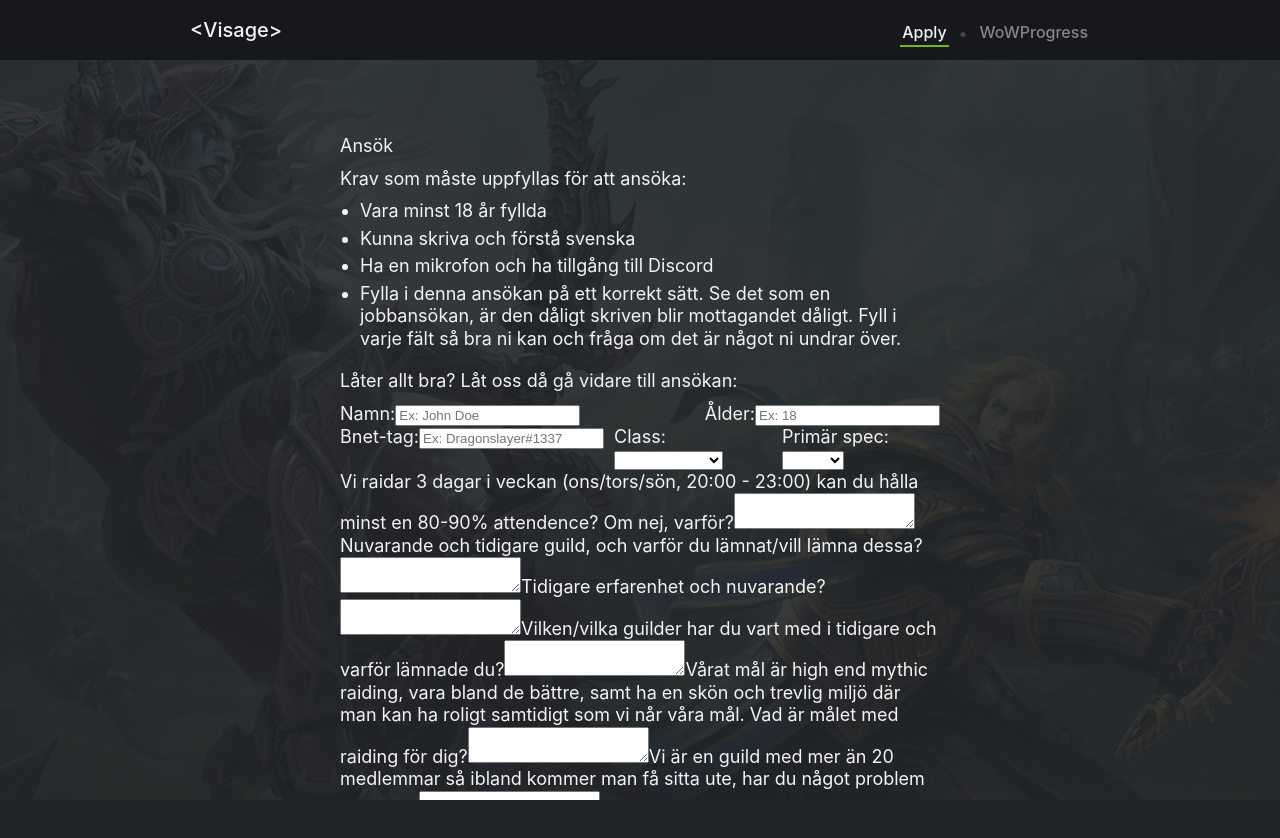
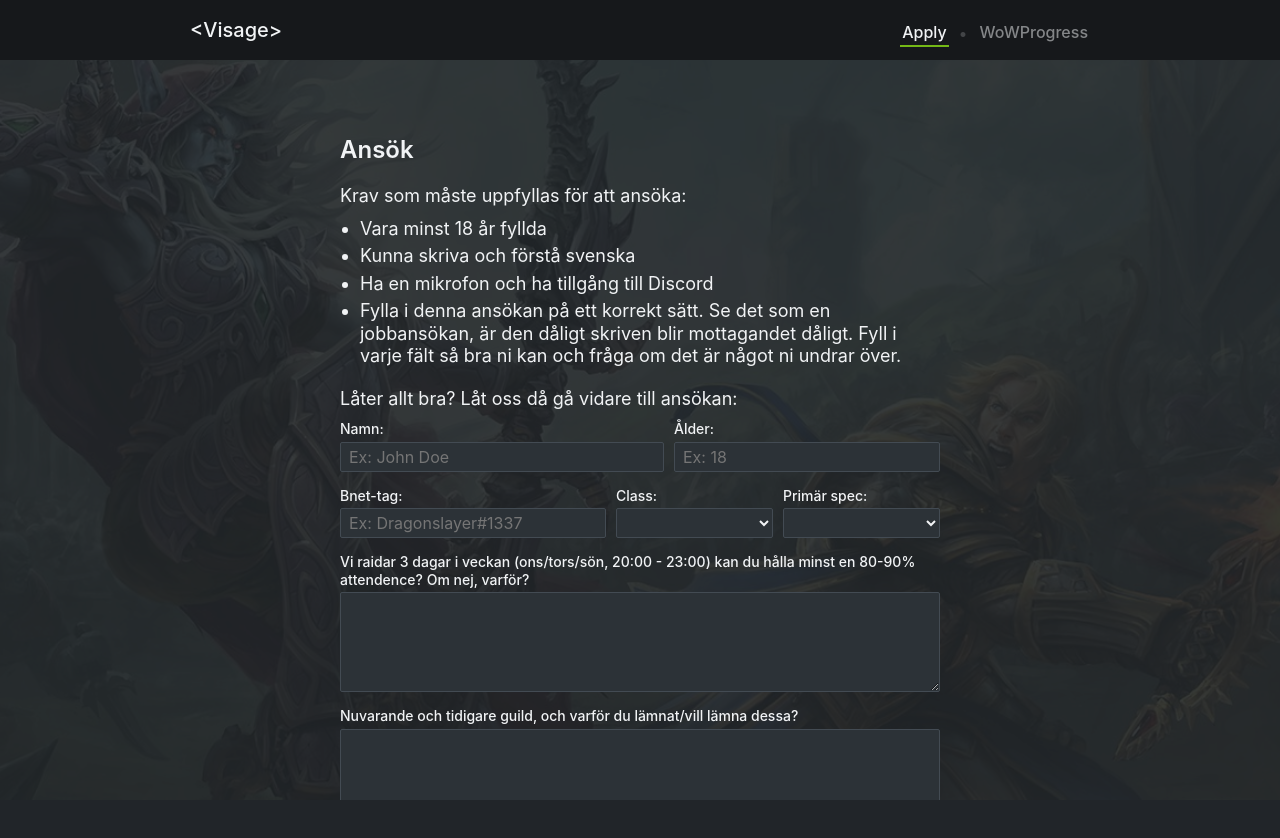
Before and after one commit to carlssonemil/visage, a Vue app: page /apply in a window 1280 px wide. Shown: the top 838 px of the page. Built offline with nearby package versions, Linux system fonts and the light colour scheme; no server answers; what vuefire would draw is missing.

Commit message:
:art: Move various styles to App.vue

```diff
--- a/src/App.vue
+++ b/src/App.vue
@@ -12,7 +12,7 @@
         </div>
       </div>
     </header>
-    <main>
+    <main id="main">
       <div class="container">
         <router-view/>
       </div>
@@ -149,6 +149,12 @@ header {
   }
 }
 
+h2 {
+  font-size: 24px !important;
+  font-weight: 600 !important;
+  margin: 0 0 20px !important;
+}
+
 a {
   color: $primary-color;
   text-decoration: none;
@@ -174,5 +180,82 @@ button, .button {
     background: darken($primary-color, 10%);
     text-decoration: none;
   }
+
+  + button {
+    margin-left: 8px;
+  }
+
+  &.red {
+    background: $color-red;
+
+    &:hover {
+      background: darken($color-red, 2.5%);
+    }
+  }
+
+  &.green {
+    background: $color-green;
+
+    &:hover {
+      background: darken($color-green, 10%);
+    }
+  }
+}
+
+form {
+  margin-top: 40px;
+  text-align: left;
+
+  label {
+    display: block;
+    font-weight: 500;
+    font-size: 14px;
+    margin-bottom: 4px;
+  }
+
+  input {
+    background: lighten($background-color, 5%);
+    border: 1px solid lighten($background-color, 15%);
+    border-radius: 2px;
+    color: $text-color;
+    font-family: inherit;
+    font-size: 16px;
+    display: block;
+    margin-bottom: 15px;
+    padding: 4px 8px;
+    transition: 0.25s ease;
+    width: 100%;
+
+    &:focus {
+      border-color: $primary-color;
+      outline: none;
+    }
+
+    &.error {
+      border-color: $color-red;
+    }
+  }
+
+  textarea {
+    @extend input;
+
+    min-height: 100px;
+    max-height: 300px;
+    resize: vertical;
+  }
+
+  select {
+    @extend input;
+
+    padding: 3px 0 3px 4px;
+  }
+
+  .validation-error {
+    color: $color-red;
+    font-size: 12px;
+    font-weight: 500;
+    position: relative;
+    top: -20px;
+  }
 }
 </style>
```
